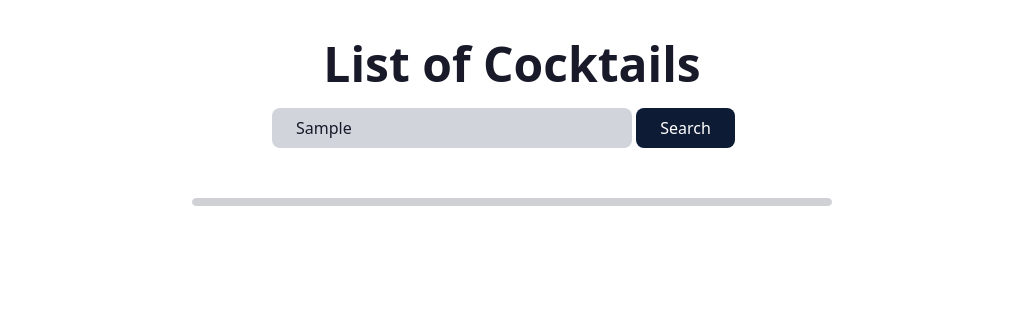
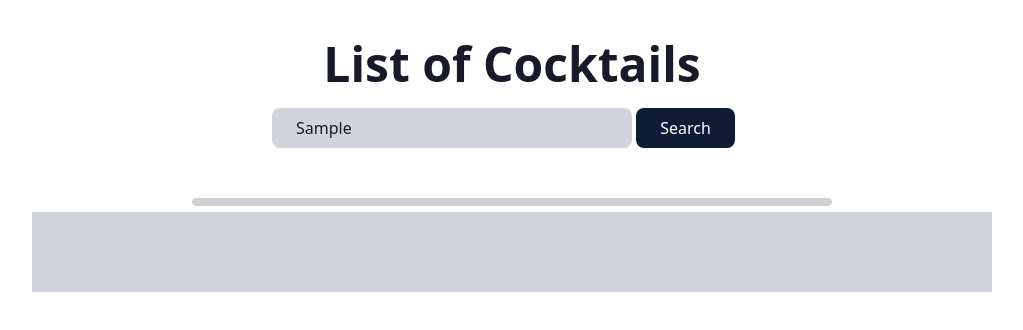
Before and after one commit to HasibUddin1/cocktails-practice, a plain HTML site: page index.html in a window 1280 px wide. Both pictures are taken after typing "Sample" into the empty fields and a click on the button "Search". Shown: the whole page, without its empty margins (128-1151 px from the left). Drawn offline with nearby package versions, Linux system fonts and the light colour scheme; no server answers.

Commit message:
added some changes on section

```diff
--- a/index.html
+++ b/index.html
@@ -30,7 +30,7 @@
         <div id="modal-container" class="modal">
 
         </div>
-        <section class="w-9/12 mx-auto mb-10">
+        <section id="drinks-container-section" class="w-9/12 mx-auto mb-10 bg-gray-300 p-10 hidden">
             <div id="drinks-container" class="grid grid-cols-3 gap-10">
 
             </div>
--- a/js/cocktail.js
+++ b/js/cocktail.js
@@ -64,6 +64,8 @@ const processSearch = (dataLimit) => {
 }
 
 document.getElementById('btn-search').addEventListener('click', function(){
+    const drinksContainerSection = document.getElementById('drinks-container-section')
+    drinksContainerSection.classList.remove('hidden')
     processSearch(3)
 })
 
```
